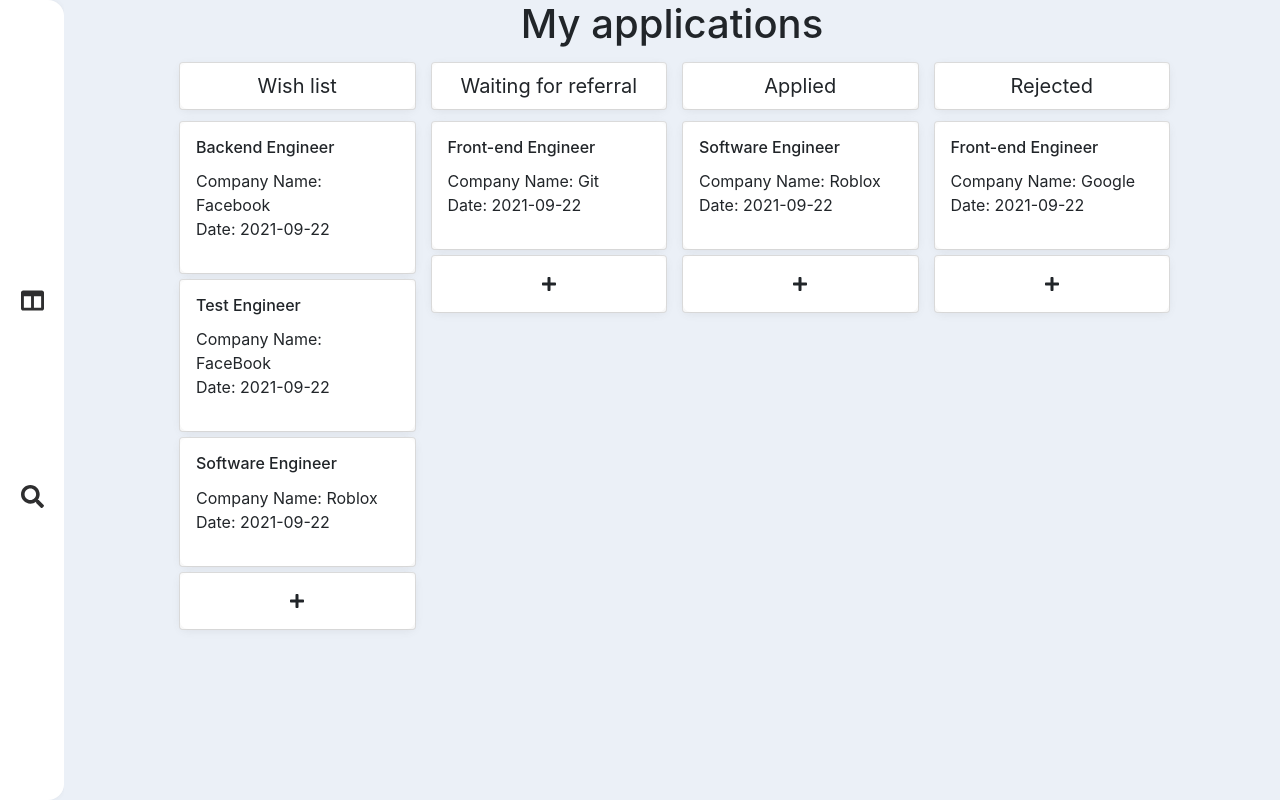
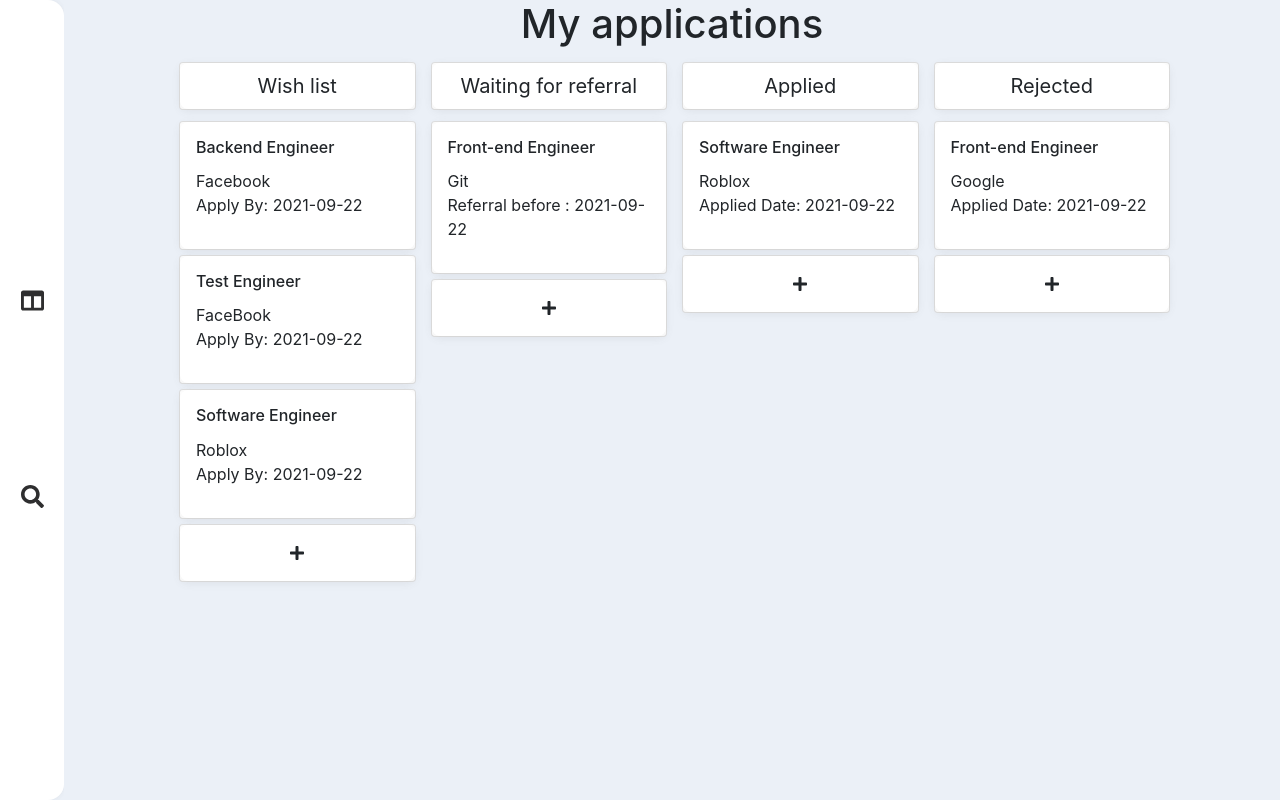
Before and after one commit to prithvish-doshi-17/application-tracking-system, a React (Create React App) app in the folder frontend/: page / in a window 1280 px wide. Built offline with nearby package versions, Linux system fonts and the light colour scheme.

Commit message:
UI upgrade 2.0

```diff
--- a/frontend/src/application/Card.js
+++ b/frontend/src/application/Card.js
@@ -1,4 +1,24 @@
 import React, { Component } from 'react';
+
+let date = [
+    {
+        class: 1,
+        state: "Wish list",
+        wordOfDate: "Apply By"
+    }, {
+        class: 2,
+        state: "Waiting for referral",
+        wordOfDate: "Referral before "
+    }, {
+        class: 3,
+        state: "Applied",
+        wordOfDate: "Applied Date"
+    }, {
+        class: 4,
+        state: "Rejected",
+        wordOfDate: "Applied Date"
+    }
+]
 
 class Card extends Component {
     constructor(props) {
@@ -15,6 +35,9 @@
     }
 
     render() {
+        let dateType = date.find(d =>{
+            return d.class === this.props.application.class
+        })
         return (
             <div className="card card-col" key={this.state.id+"_card"}  onClick={this.state.showEditModal}>
                 <div className="card-body">
@@ -24,8 +47,8 @@
                         </h6>
                     </div>
                     <p className="small-content-text" key={this.props.application.companyName}>
-                        Company Name: {this.props.application.companyName}<br/>
-                        Date: {this.props.application.date}
+                        {this.props.application.companyName}<br/>
+                        {dateType.wordOfDate}: {this.props.application.date}
                     </p>
                 </div>
             </div>
```
